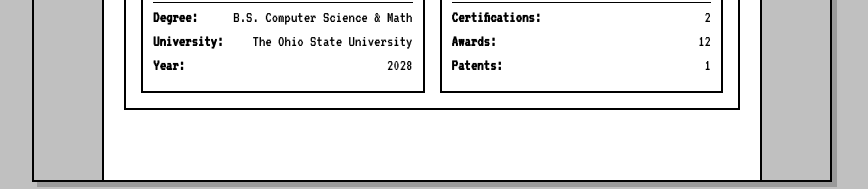
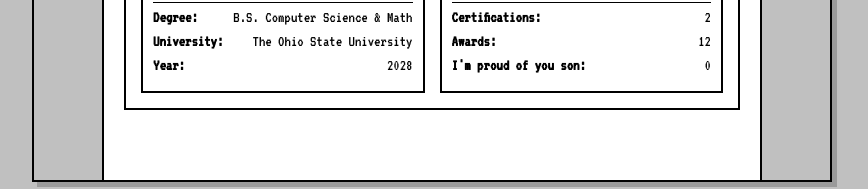
Before and after one commit to arkanemystic/arkanemystic.github.io, a plain HTML site: page index.html in a window 1280 px wide. Both pictures are taken after a click on the element "Processes". Shown: the part 487-676 px from the top of the page, without its empty margins (208-1076 px from the left). Drawn offline with Linux system fonts and the light colour scheme.

Commit message:
are you proud of me

```diff
--- a/index.html
+++ b/index.html
@@ -636,8 +636,8 @@
                                     <div>12</div>
                                 </div>
                                 <div class="stats-row">
-                                    <div class="stats-label">Patents:</div>
-                                    <div>1</div>
+                                    <div class="stats-label">I'm proud of you son:</div>
+                                    <div>0</div>
                                 </div>
                             </div>
                         </div>
```
